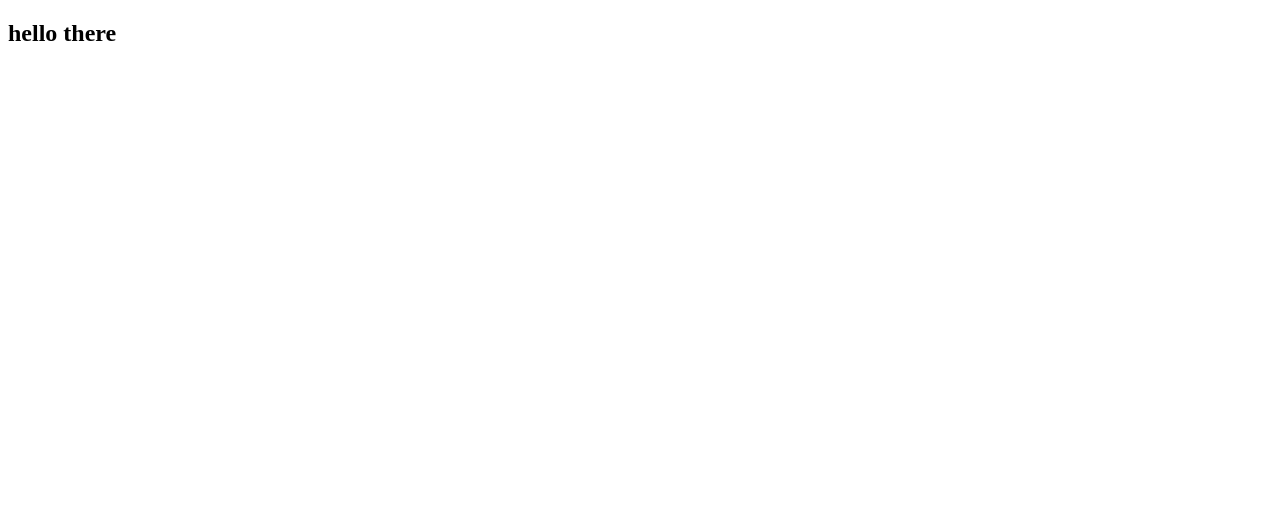
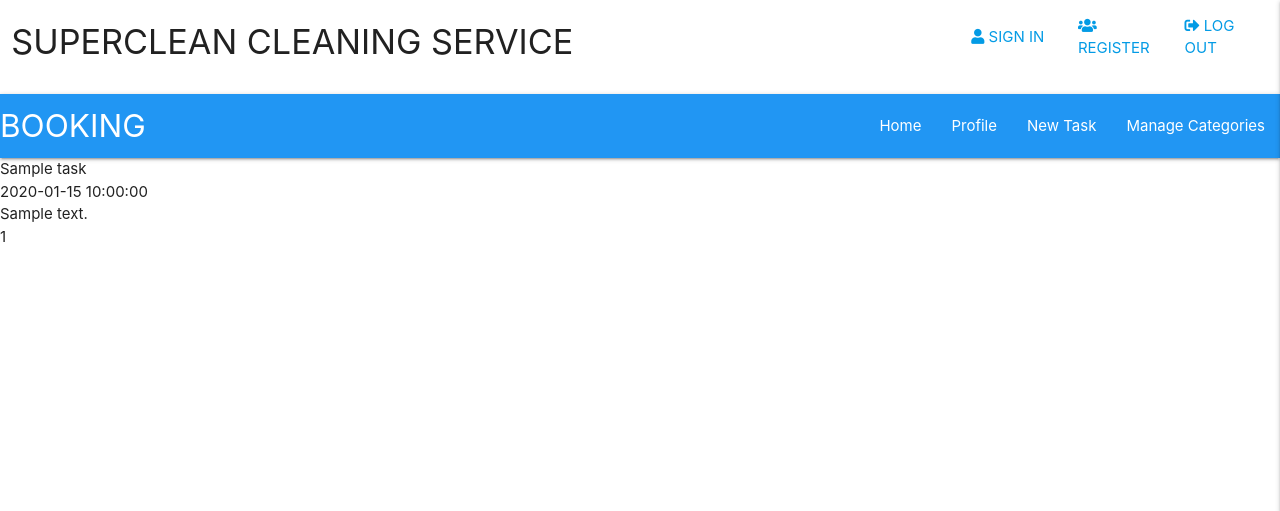
Before and after one commit to Gerardbulky/bookings, a Flask app: page / in a window 1280 px wide. Before the commit the part shown is almost empty. Shown: the top 511 px of the page. Run offline with Flask 2, Linux system fonts and the light colour scheme; a database or web service that is not in the repository returns one stand-in record (values such as "Sample title"); some libraries are stand-ins or nearby versions.

Commit message:
added navbar and sidnav bar

```diff
--- a/requirements.txt
+++ b/requirements.txt
@@ -1,4 +1,7 @@
 click==7.1.2
+dnspython==2.0.0
 Flask==1.1.2
+Flask-PyMongo==2.3.0
 itsdangerous==1.1.0
+pymongo==3.11.2
 Werkzeug==1.0.1
--- a/run.py
+++ b/run.py
@@ -1,16 +1,28 @@
 import os
 
-from flask import Flask, render_template
+from flask import (
+    Flask, render_template, flash, redirect,
+    session, request, url_for)
+from flask_pymongo import PyMongo
+from bson.objectid import ObjectId
 if os.path.exists("env.py"):
     import env
 
 
 app = Flask(__name__)
 
+app.config["MONGO_DBNAME"] = os.environ.get("MONGO_DBNAME")
+app.config["MONGO_URI"] = os.environ.get("MONGO_URI")
+app.secret_key = os.environ.get("SECRET_KEY")
+
+mongo = PyMongo(app)
+
 
 @app.route("/")
+@app.route("/get_tasks")
 def index():
-    return render_template("base.html")
+    collections = mongo.db.tasks.find()
+    return render_template("task.html", collect=collections)
 
 
 
--- /dev/null
+++ b/static/js/script.js
@@ -0,0 +1,3 @@
+$(document).ready(function(){
+    $('.sidenav').sidenav({edge: "right"});
+  });
--- a/templates/base.html
+++ b/templates/base.html
@@ -3,9 +3,64 @@
 <head>
     <meta charset="UTF-8">
     <meta name="viewport" content="width=device-width, initial-scale=1.0">
-    <title>Document</title>
+    <link rel="stylesheet" href="https://cdnjs.cloudflare.com/ajax/libs/font-awesome/5.15.1/css/all.min.css" integrity="sha512-+4zCK9k+qNFUR5X+cKL9EIR+ZOhtIloNl9GIKS57V1MyNsYpYcUrUeQc9vNfzsWfV28IaLL3i96P9sdNyeRssA==" crossorigin="anonymous" type="text/css"/>
+    <link rel="stylesheet" href="https://cdnjs.cloudflare.com/ajax/libs/materialize/1.0.0/css/materialize.min.css" type="text/css">
+    <link href="https://fonts.googleapis.com/icon?family=Material+Icons" rel="stylesheet" type="text/css">
+    <link rel="stylesheet" href="{{ url_for('static', filename='css/style.css') }}" type="text/css">
+    {% block styles %}
+    {% endblock %}
+    <title> Task Manager</title>
 </head>
 <body>
-    <h2>hello there</h2>
+     <header>
+
+            <div class="row">
+                <div class="valign-wrapper upper">
+                    <div class="col m4 l9">
+                        <h4>SUPERCLEAN CLEANING SERVICE</h4>
+                    </div>
+                    <div class="col m4 l1 hide-on-small-only"><a href=""><i class="fas fa-user"></i> SIGN IN </a></div>
+                    <div class="col m4 l1 hide-on-small-only"><a href=""><i class="fas fa-users"></i> REGISTER</a></div>
+                    <div class="col m4 l1 hide-on-small-only"><a href=""><i class="fas fa-sign-out-alt"></i> LOG OUT</a></div>
+                </div>
+            </div>
+
+            <!----------Navigation Bar-------------->
+           <nav>
+                <div class="nav-wrapper #2196f3 blue lower">
+                    <a href="{{ url_for('index') }}" class="brand-logo">BOOKING</a>
+                    <a href="#" data-target="mobile-demo" class="sidenav-trigger right"><i class="material-icons">menu</i></a>
+                    <ul class="right hide-on-med-and-down">
+                        <li><a href="{{ url_for('index') }}">Home</a></li>
+                        <li><a href="#">Profile</a></li>
+                        <li><a href="#">New Task</a></li>
+                        <li><a href="#">Manage Categories</a></li>
+                    </ul>
+                </div>
+            </nav>
+
+            <!----------Mobile Sidenav-------------->
+            <ul class="sidenav" id="mobile-demo">
+                        <li><h4 class="center-align light-blue-text">BOOKING</h4></li>
+                        <li><a href="{{ url_for('index') }}">Home</a></li>
+                        <li><a href="#">Profile</a></li>
+                        <li><a href="#">New Task</a></li>
+                        <li><a href="#">Manage Categories</a></li>
+                        <li><a href="#">Log Out</a></li>
+                        <li><a href="#">log In</a></li>
+                        <li><a href="#">Register</a></li>
+            </ul>
+     </header>
+
+
+
+    {% block content %}
+    {% endblock %}
+
+    <script src="https://code.jquery.com/jquery-3.5.1.min.js" integrity="sha256-9/aliU8dGd2tb6OSsuzixeV4y/faTqgFtohetphbbj0=" crossorigin="anonymous"></script>
+    <script src="https://cdnjs.cloudflare.com/ajax/libs/materialize/1.0.0/js/materialize.min.js"></script>
+    <script src="{{ url_for('static', filename='js/script.js') }}"></script>
+    {% block scripts %}
+    {% endblock %}
 </body>
 </html>
--- /dev/null
+++ b/templates/task.html
@@ -0,0 +1,13 @@
+{% extends "base.html" %}
+{% block content %}
+
+
+    {% for item in collect %}
+        {{ item.category_name }} <br>
+        {{ item.date }} <br>
+        {{ item.address }} <br>
+        {{ item.phone_number }} <br>
+        {{ item.is_urgent }} <br>
+    {% endfor %}
+
+{% endblock %}
```
Also changed, not shown: static/css/style.css (added).
